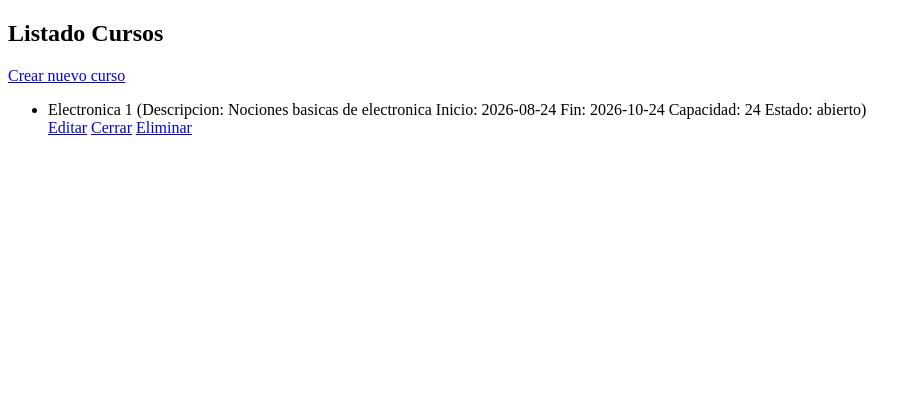
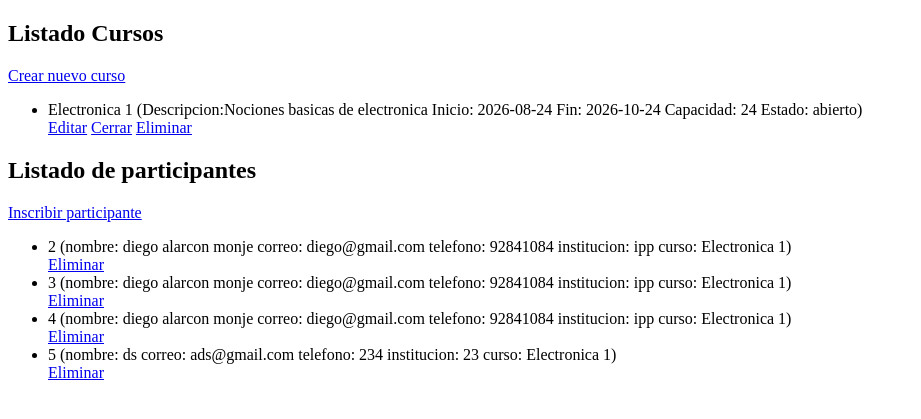
Before and after one commit to temiciano/Cursos-online-administrador, a Flask app: page / in a window 1280 px wide. Shown: the top 419 px of the page, without its empty margins (0-921 px from the left). Run offline with Flask 3, Linux system fonts and the light colour scheme; data comes from the database, SQL or seed files in the repository; both versions use the stored data as it was after the commit.

Commit message:
inscripciones

```diff
--- a/app.py
+++ b/app.py
@@ -5,7 +5,8 @@ app = Flask(__name__)
 
 DB_path = "cursos.db"
 
-#definimos funciones
+#------------ funciones de visualizacoin -------
+
 def get_cursos():
 	conn=sqlite3.connect(DB_path)
 	cursor=conn.cursor()
@@ -13,6 +14,26 @@ def get_cursos():
 	cursos=cursor.fetchall()
 	conn.close()
 	return cursos
+
+def get_participantes():
+	conn = sqlite3.connect(DB_path)
+	cursor = conn.cursor()
+	cursor.execute("""
+		SELECT participantes.id_participante,
+		       participantes.nombre,
+		       participantes.correo,
+		       participantes.telefono,
+		       participantes.institucion,
+		       cursos.nombre
+		FROM participantes
+		JOIN inscripciones ON participantes.id_participante = inscripciones.id_participante
+		JOIN cursos ON inscripciones.id_curso = cursos.id_curso
+	""")
+	participantes = cursor.fetchall()
+	conn.close()
+	return participantes
+
+# -------- funciones de escritura -----------
 
 @app.route('/nuevo', methods=['GET', 'POST'])
 def nuevo_curso():
@@ -37,12 +58,44 @@ def nuevo_curso():
 
     return render_template('nuevo_curso.html')
 
+@app.route('/participante', methods=['GET', 'POST'])
+def nuevo_participante():
+    conn = sqlite3.connect('cursos.db')
+    cursor = conn.cursor()
+    if request.method == 'POST':
+        rut = request.form['rut']
+        nombre = request.form['nombre']
+        correo = request.form['correo']
+        telefono = request.form['telefono']
+        institucion = request.form['institucion']
+        id_curso = request.form['id_curso']
 
-#llamada a fnciones
+        cursor.execute("""
+            INSERT INTO participantes (rut, nombre, correo, telefono, institucion)
+            VALUES (?, ?, ?, ?, ?)
+        """, (rut, nombre, correo, telefono, institucion))
+
+        id_participante = cursor.lastrowid
+
+        cursor.execute("""
+            INSERT INTO inscripciones (id_curso, id_participante, estado)
+            VALUES (?, ?, ?)
+        """, (id_curso, id_participante, 'confirmado'))
+
+        conn.commit()
+        conn.close()
+        return redirect('/')
+
+    cursor.execute("SELECT id_curso, nombre FROM cursos WHERE estado = 'abierto'")
+    cursos = cursor.fetchall()
+    conn.close()
+    return render_template('nuevo_participante.html', cursos=cursos)
+
 @app.route('/')
 def index():
 	cursos = get_cursos()
-	return render_template('index.html' , cursos=cursos)
+	participantes = get_participantes()
+	return render_template('index.html', cursos=cursos, participantes=participantes)
 
 if __name__ == '__main__':
 	app.run(debug=True)
--- a/templates/index.html
+++ b/templates/index.html
@@ -11,7 +11,7 @@
 	<ul>
 		{% for curso in cursos%}
 		<li>
-			<span>{{ curso[0] }} (Descripcion: {{ curso[1] }}  Inicio: {{ curso[2] }} Fin: {{ curso[3] }} Capacidad: {{ curso[4] }} Estado: {{ curso[5] }})</span>
+			<span>{{ curso[0] }} (Descripcion:{{ curso[1] }}  Inicio: {{ curso[2] }} Fin: {{ curso[3] }} Capacidad: {{ curso[4] }} Estado: {{ curso[5] }}) </span>
 			<div>
 				<a href="/edit/{{curso[0]}}">Editar</a>
 				<a href="/close/{{curso[0]}}">Cerrar</a>
@@ -20,4 +20,19 @@
 		</li>
 		{% endfor %}
 	</ul>
+
+
+
+	<h2> Listado de participantes </h2>
+	<a href="/participante"> Inscribir participante</a>
+	<ul>
+		{% for participante in participantes%}
+		<li>
+			<span>{{ participante[0] }} (nombre: {{ participante[1] }}  correo: {{ participante[2] }} telefono: {{ participante[3] }} institucion: {{ participante[4] }} curso: {{ participante[5] }})</span>
+			<div>
+				<a href="/delete/{{participante[0]}}">Eliminar</a>
+			</div>
+		</li>
+		{% endfor %}
+	</ul>
 </body>
--- a/templates/nuevo_curso.html
+++ b/templates/nuevo_curso.html
@@ -22,8 +22,8 @@
 
         <label>Estado:</label>
         <select name="estado">
-            <option value="abierto">Abierto</option>
-            <option value="cerrado">Cerrado</option>
+            <option value="1">Abierto</option>
+            <option value="0">Cerrado</option>
         </select><br>
 
         <button type="submit">Guardar</button>
```
Also changed, not shown: templates/nuevo_participante.html (added, +32 -0 lines), cursos.db, 1 other file.
